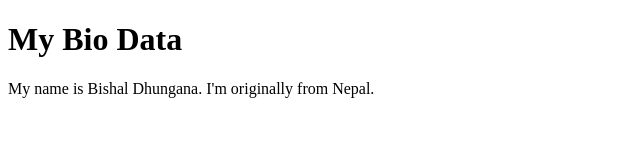
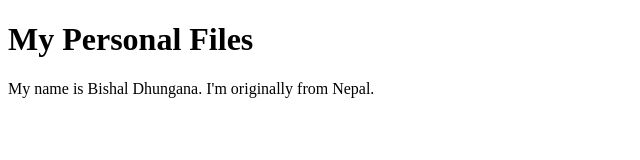
Before and after one commit to bishal9815/personal-portfolio, a plain HTML site: page index.html in a window 1280 px wide. Shown: the whole page, without its empty margins (0-640 px from the left). Drawn offline with Linux system fonts and the light colour scheme.

Commit message:
Modified

```diff
--- a/index.html
+++ b/index.html
@@ -6,7 +6,7 @@
     <title>Sign Up Form</title>
 </head>
 <body>
-    <h1>My Bio Data</h1>
+    <h1>My Personal Files</h1>
     <p>My name is     Bishal Dhungana. I'm originally from Nepal.</p>
 
     <!-- <input type="text" name="First-name" id="First-name" placeholder="First Name" required><br><br>
```
